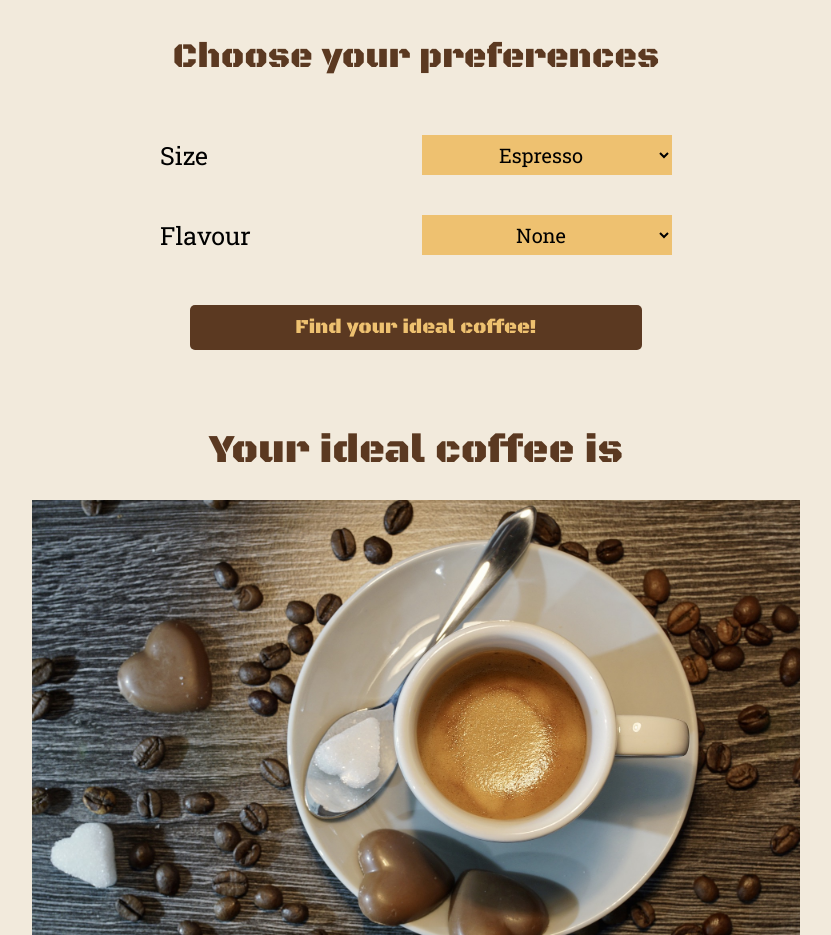
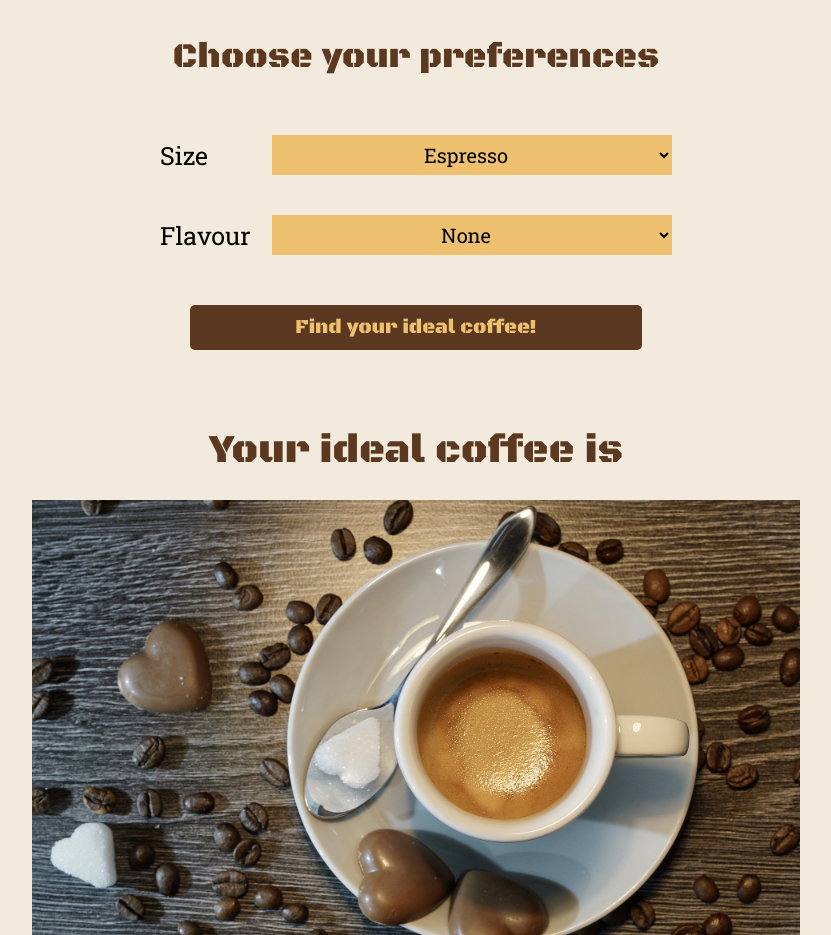
Before and after one commit to alex-olle/M1-Coffee, a plain HTML site: page yourCoffee.html in a window 1280 px wide. Shown: the part 780-1715 px from the top of the page, without its empty margins (224-1055 px from the left). Drawn offline with Linux system fonts and the light colour scheme.

Commit message:
Change responsive in yourCoffee.html

```diff
--- a/css/style.css
+++ b/css/style.css
@@ -366,7 +366,7 @@ html {
     font-family: 'Roboto Slab', serif;
     height: 40px;
     width: 80vw;
-    max-width: 250px;
+    max-width: 400px;
     background: #EEC170;
     border: none;
     font-size: 0.8rem;
@@ -428,7 +428,7 @@ html {
     line-height: 40px;
 }
 
-@media (max-width: 850px) {
+@media (max-width: 1270px) {
     .options-form {
         flex-direction: column;
     }
```
